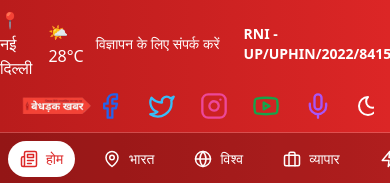
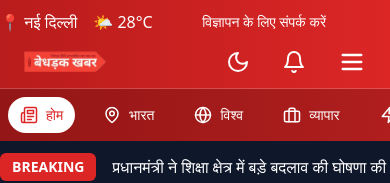
Before and after one commit to Vishnuzdubey/bedhadak-news, a React (Vite) app: page / in a window 390 px wide. Shown: the top 183 px of the page. Built offline with nearby package versions, Linux system fonts and the light colour scheme.

Commit message:
Bugs and bugs

```diff
--- a/src/components/TopBar.tsx
+++ b/src/components/TopBar.tsx
@@ -206,11 +206,13 @@ const TopBar = () => {
         </div>
 
         <div className="flex items-center space-x-4 mt-2 mr-10 font-bold text-sm">
-          <Link to="/ContactUs" className={`mr-3 flex items-center space-x-2 px-3 py-1 rounded-full text-sm font-medium
+          <Link to="/ContactUs" className={`mr-3 md:flex items-center space-x-2 px-3 py-1 rounded-full text-sm font-medium
                   transition-all duration-300 ease-in-out whitespace-nowrap ${location.pathname === '/ContactUs'
               ? 'bg-white text-red-600'
               : 'hover:bg-white/10'} `}>विज्ञापन के लिए संपर्क करें</Link>
+              <div className="hidden md:flex justify-center space-x-6">
           RNI - UP/UPHIN/2022/84152
+          </div>
         </div>
       </div>
       <div className="flex items-center justify-between px-4 py-1 border-b border-opacity-20 border-white">
@@ -226,7 +228,7 @@ const TopBar = () => {
 
 
         <div className="overflow-x-auto flex items-center space-x-4">
-          <div className="flex justify-center space-x-6">
+          <div className="hidden md:flex justify-center space-x-6">
             {[
               { Icon: Facebook, color: "text-blue-600" },
               { Icon: Twitter, color: "text-sky-400" },
```
